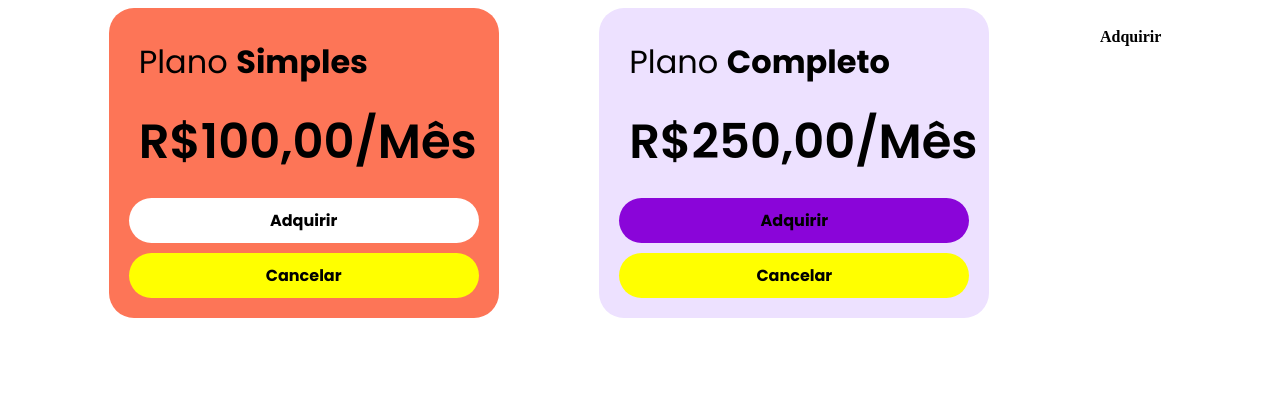
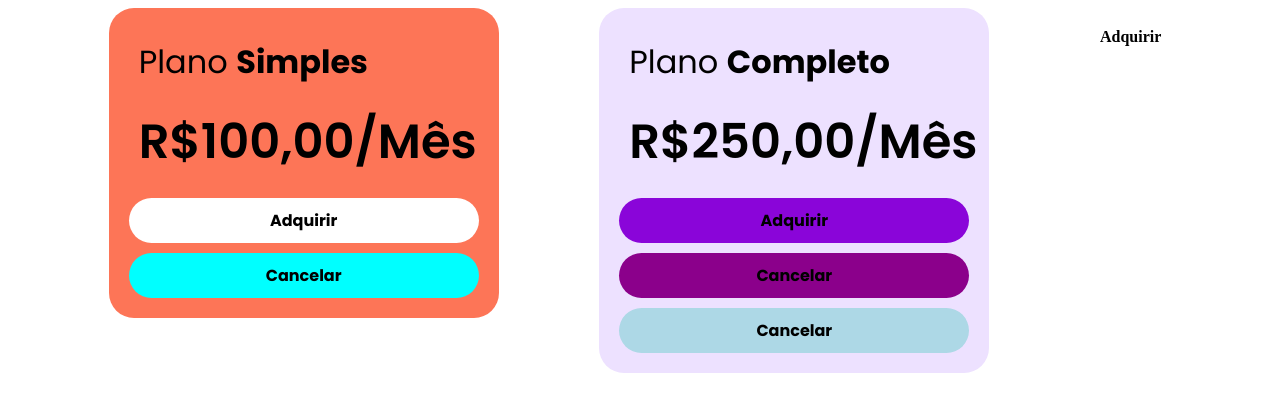
Before and after one commit to ViniciusFillos/LearningAngular, an Angular app in the folder project01/: page / in a window 1280 px wide. Shown: the top 412 px of the page. Built offline with nearby package versions, Linux system fonts and the light colour scheme.

Commit message:
caso de uso '::ng-deep' e ':host' - atualizações locais

```diff
--- a/project01/src/app/card-roxo/card-roxo.component.html
+++ b/project01/src/app/card-roxo/card-roxo.component.html
@@ -2,5 +2,6 @@
     <div class="card__plan card__item">Plano <b>Completo</b></div>
     <div class="card__price card__item">R$250,00/Mês</div>
     <app-card-roxo-button></app-card-roxo-button>
-    <app-card-button-cancel></app-card-button-cancel>
+    <app-card-button-cancel id="first"></app-card-button-cancel>
+    <app-card-button-cancel id="second"></app-card-button-cancel>
 </div>
--- a/project01/src/app/card-roxo/card-roxo.component.scss
+++ b/project01/src/app/card-roxo/card-roxo.component.scss
@@ -20,3 +20,11 @@
         font-size: 48px;
     }
 }
+
+:host ::ng-deep #first .card-button-cancel {
+    background-color: darkmagenta !important;
+}
+
+:host ::ng-deep #second .card-button-cancel {
+    background-color: lightblue !important;
+}
--- a/project01/src/styles.scss
+++ b/project01/src/styles.scss
@@ -1,2 +1,3 @@
 /* You can add global styles to this file, and also import other style files */
-@import './styles/global-overrides';
+
+// @import './styles/global-overrides';
```
Also changed, not shown: project01/src/app/card-button-cancel/card-button-cancel.component.html (line endings or trailing spaces).
